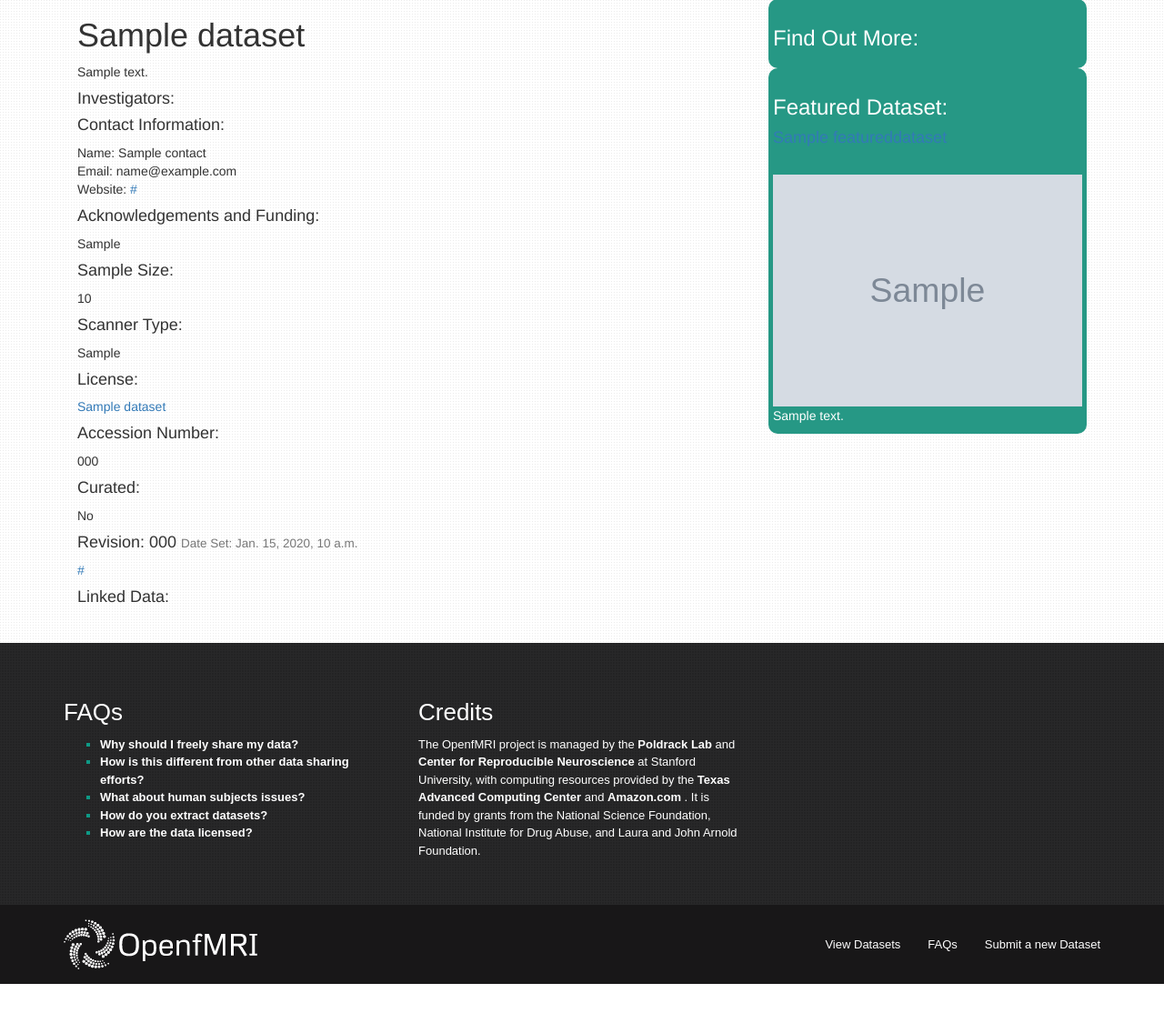
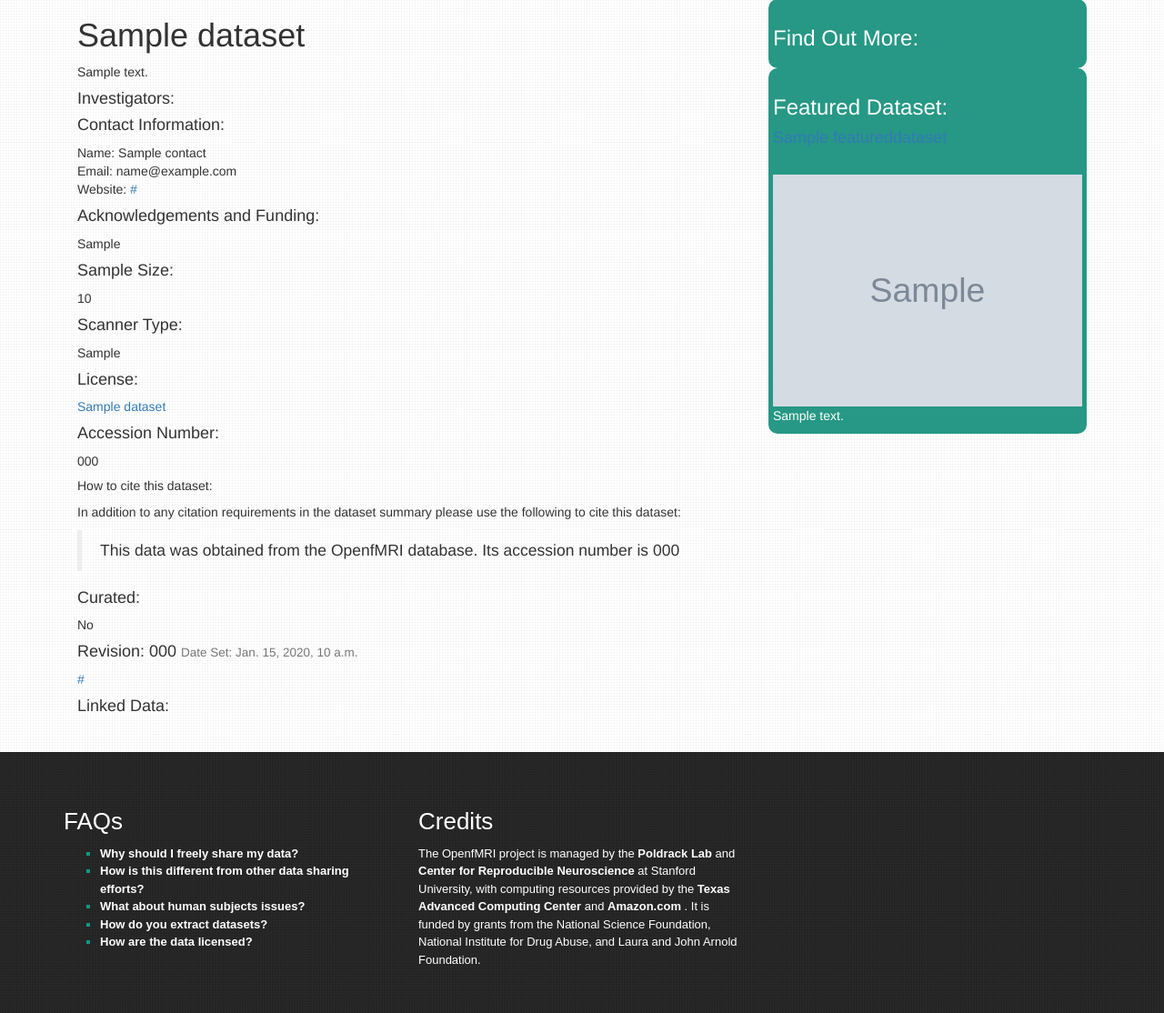
Before and after one commit to poldracklab/open_fmri, a Django app: template open_fmri/templates/dataset/dataset_detail.html in a window 1280 px wide. Shown: the part 396-1510 px from the top of the page at 91% size. Before the commit the page ends 1478 px from the top, so only its background shows below. Run offline with Django 3.2, Linux system fonts and the light colour scheme; the template is opened without the code that fills it: values that come from a table or form of the project are taken from there, others are empty; tables that the repository leaves empty hold one stand-in row (values such as "Sample post"); grey boxes marked "Sample" are stand-in pictures; data that the repository does not hold is empty; some libraries are stand-ins or nearby versions.

Commit message:
added text about how to cite dataset in dataset detail template

```diff
--- a/open_fmri/templates/dataset/dataset_detail.html
+++ b/open_fmri/templates/dataset/dataset_detail.html
@@ -70,6 +70,16 @@
     <h4>Accession Number:</h4>
     <p>{{ object.accession_number }}</p>
 
+    <h5>How to cite this dataset:</h5>
+    <p>
+        In addition to any citation requirements in the dataset summary please
+        use the following to cite this dataset:
+        <blockquote>
+            This data was obtained from the OpenfMRI database. Its accession
+            number is {{ object.accession_number }}
+        </blockquote>
+    </p>
+
     <h4>Curated:</h4>
     <p>{{ object.curated|yesno:"Yes,No,Unknown" }}</p>
 
```
